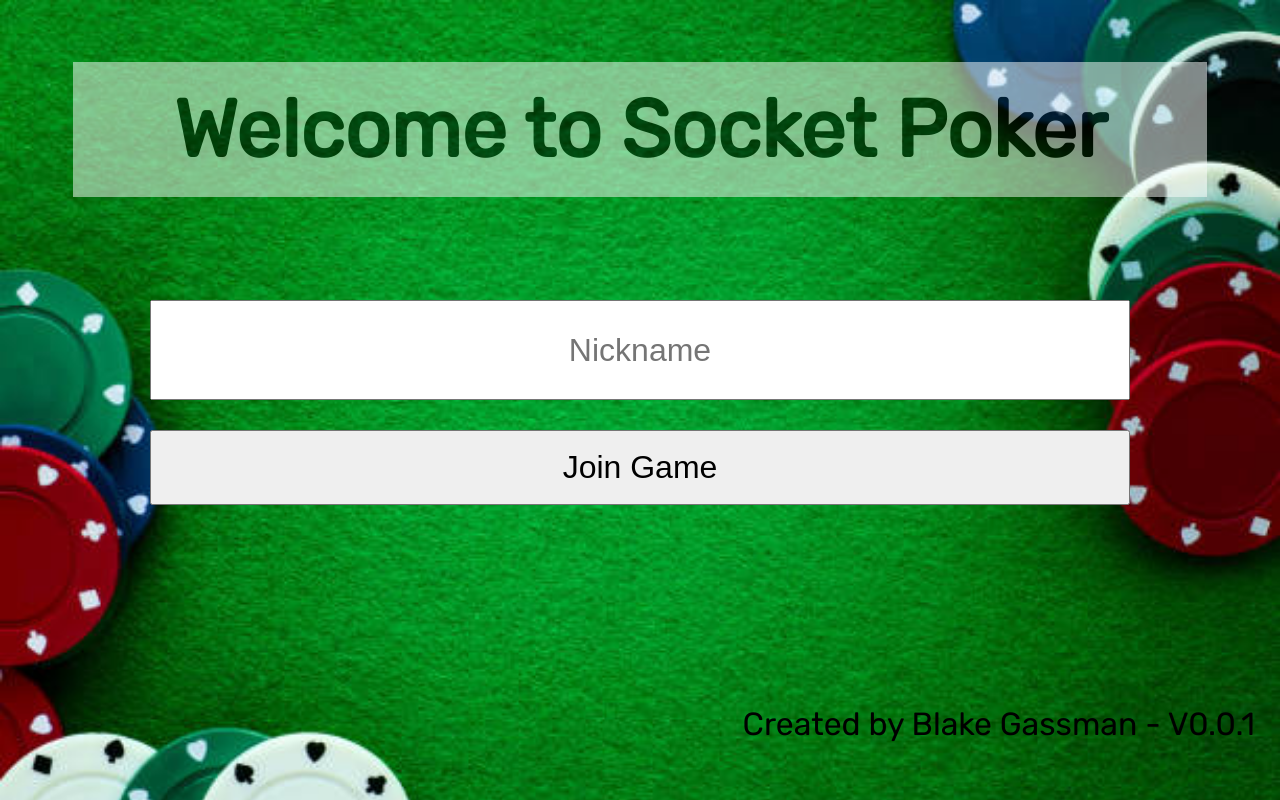
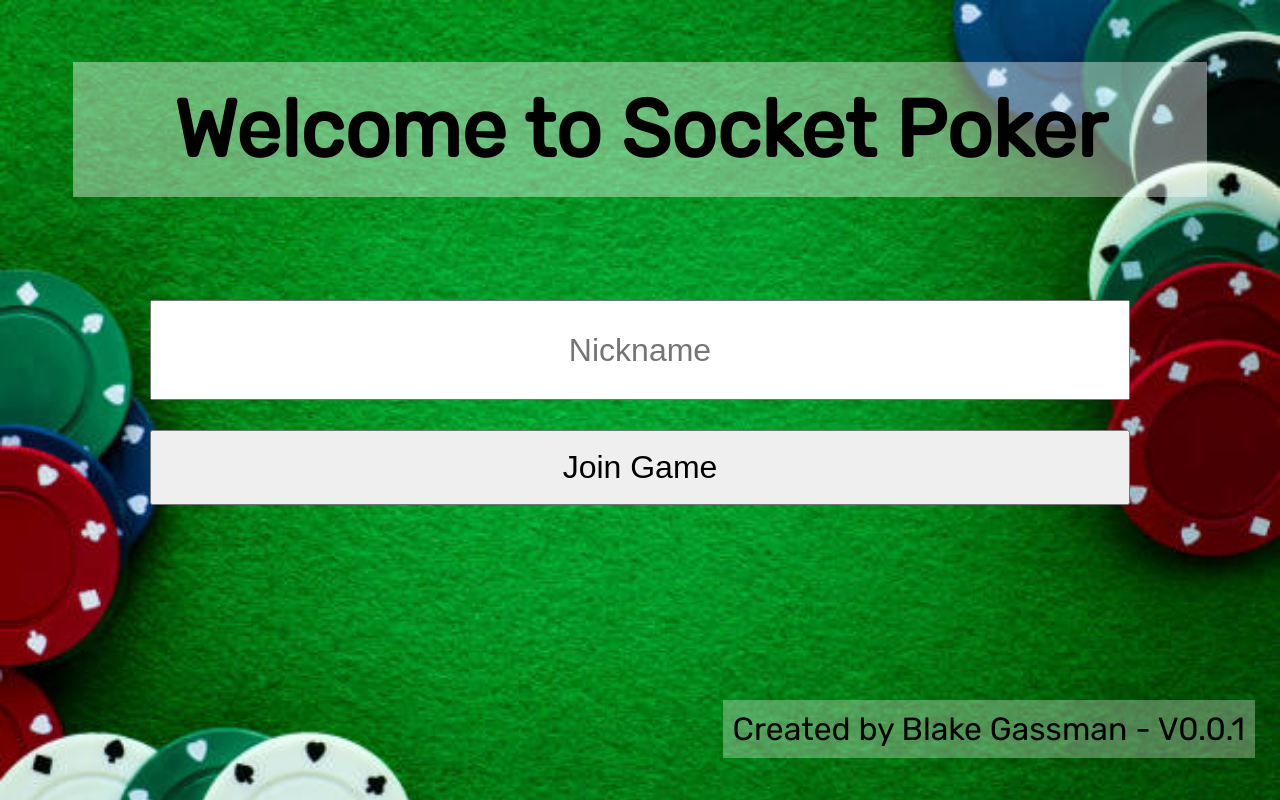
Before and after one commit to gblake31/Sockets, a website: page login.html in a window 1280 px wide. Drawn offline with Linux system fonts and the light colour scheme.

Commit message:
CSS Opacity Fixes

```diff
--- a/login.css
+++ b/login.css
@@ -4,8 +4,7 @@ h1 {
     font-size: 80px;
     text-align: center;
     font-weight: bolder;
-    background-color: white;
-    opacity: 50%;
+    background-color: rgba(255, 255, 255, .4);
     display: inline-block;
 
     padding: 20px 100px;
@@ -39,8 +38,10 @@ body {
 
 p {
     font-family: 'Rubik', sans-serif;
+    background-color: rgba(255, 255, 255, .3);
+    padding: 10px;
     position: absolute;
-    bottom: 25px;
+    bottom: 10px;
     font-size: 32px;
     right: 25px;
 }
```
